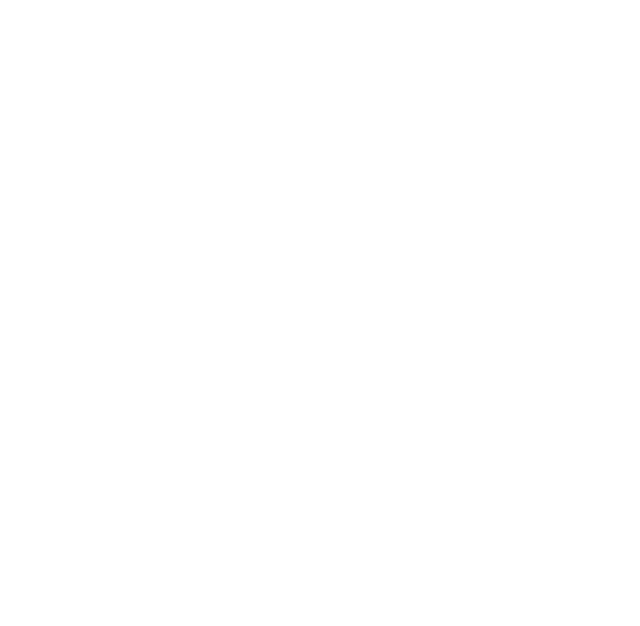
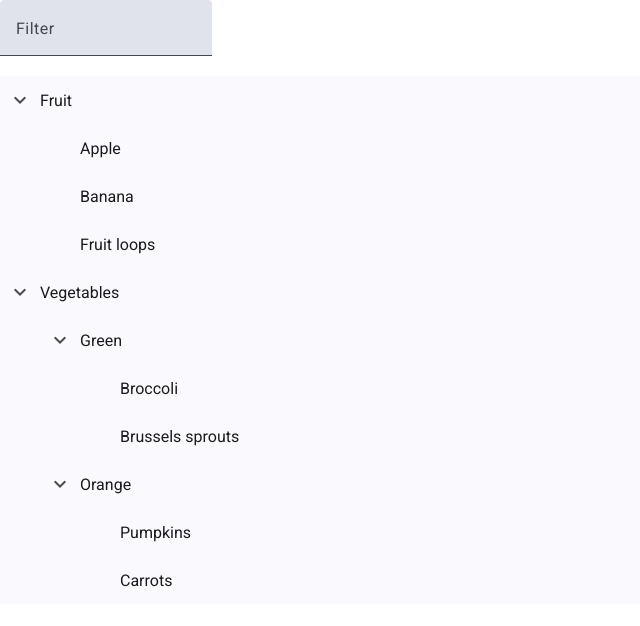
Before and after one commit to phamcong/angular19-d3, an Angular app: page /nested-tree in a window 1280 px wide. Before the commit this address led to /. Shown: the top 626 px of the page, without its empty margins (0-640 px from the left). Built offline with nearby package versions, Linux system fonts and the light colour scheme.

Commit message:
feat(nested-tree): add nested tree

```diff
--- a/angular.json
+++ b/angular.json
@@ -32,6 +32,7 @@
               }
             ],
             "styles": [
+              "@angular/material/prebuilt-themes/azure-blue.css",
               "src/styles.scss"
             ],
             "scripts": []
@@ -91,6 +92,7 @@
               }
             ],
             "styles": [
+              "@angular/material/prebuilt-themes/azure-blue.css",
               "src/styles.scss"
             ],
             "scripts": []
--- a/package.json
+++ b/package.json
@@ -11,10 +11,12 @@
   "private": true,
   "dependencies": {
     "@angular/animations": "^19.0.0",
+    "@angular/cdk": "^19.0.4",
     "@angular/common": "^19.0.0",
     "@angular/compiler": "^19.0.0",
     "@angular/core": "^19.0.0",
     "@angular/forms": "^19.0.0",
+    "@angular/material": "^19.0.4",
     "@angular/platform-browser": "^19.0.0",
     "@angular/platform-browser-dynamic": "^19.0.0",
     "@angular/router": "^19.0.0",
--- a/src/app/app.config.ts
+++ b/src/app/app.config.ts
@@ -2,7 +2,8 @@
 import { provideRouter } from '@angular/router';
 
 import { routes } from './app.routes';
+import { provideAnimationsAsync } from '@angular/platform-browser/animations/async';
 
 export const appConfig: ApplicationConfig = {
-  providers: [provideZoneChangeDetection({ eventCoalescing: true }), provideRouter(routes)]
+  providers: [provideZoneChangeDetection({ eventCoalescing: true }), provideRouter(routes), provideAnimationsAsync()]
 };
--- a/src/app/app.routes.ts
+++ b/src/app/app.routes.ts
@@ -1,9 +1,11 @@
 import { Routes } from '@angular/router';
 import { D3VizComponent } from './d3-visualization/d3-visualization.component';
 import { HomeComponent } from './home/home.component';
+import { NestedTreeComponent } from './nested-tree/nested-tree.component';
 
 export const routes: Routes = [
-  { path: '', redirectTo: 'home', pathMatch: 'full' },
+  { path: '', redirectTo: 'nested-tree', pathMatch: 'full' },
   { path: 'home', component: HomeComponent },
   { path: 'd3-viz', component: D3VizComponent },
+  { path: 'nested-tree', component: NestedTreeComponent },
 ];
--- /dev/null
+++ b/src/app/nested-tree/nested-tree.component.html
@@ -0,0 +1,26 @@
+<mat-form-field appearance="fill" class="w-full">
+  <mat-label>Filter</mat-label>
+  <input matInput (keyup)="filterChanged($event)" placeholder="Type to filter...">
+  <button *ngIf="filterValue" matSuffix mat-icon-button aria-label="Clear" (click)="clearFilter()">
+    <mat-icon>close</mat-icon>
+  </button>
+</mat-form-field>
+
+<mat-tree #tree [dataSource]="dataSource" [childrenAccessor]="childrenAccessor">
+  <!-- This is the tree node template for leaf nodes -->
+  <mat-tree-node *matTreeNodeDef="let node" matTreeNodePadding>
+    <!-- use a disabled button to provide padding for tree leaf -->
+    <button mat-icon-button disabled></button>
+    {{node.name}}
+  </mat-tree-node>
+  <!-- This is the tree node template for expandable nodes -->
+  <mat-tree-node *matTreeNodeDef="let node;when: hasChild" matTreeNodePadding matTreeNodeToggle
+    [cdkTreeNodeTypeaheadLabel]="node.name">
+    <button mat-icon-button matTreeNodeToggle [attr.aria-label]="'Toggle ' + node.name">
+      <mat-icon class="mat-icon-rtl-mirror">
+        {{tree.isExpanded(node) ? 'expand_more' : 'chevron_right'}}
+      </mat-icon>
+    </button>
+    {{node.name}}
+  </mat-tree-node>
+</mat-tree>
--- /dev/null
+++ b/src/app/nested-tree/nested-tree.component.scss
@@ -0,0 +1,26 @@
+.example-tree-invisible {
+    display: none;
+  }
+
+  .example-tree ul,
+  .example-tree li {
+    margin-top: 0;
+    margin-bottom: 0;
+    list-style-type: lower-greek;
+  }
+
+  /*
+   * This padding sets alignment of the nested nodes.
+   */
+  .example-tree .mat-nested-tree-node div[role=group] {
+    padding-left: 40px;
+  }
+
+  /*
+   * Padding for leaf nodes.
+   * Leaf nodes need to have padding so as to align with other non-leaf nodes
+   * under the same parent.
+   */
+  .example-tree div[role=group] > .mat-nested-tree-node {
+    padding-left: 40px;
+  }
--- /dev/null
+++ b/src/app/nested-tree/nested-tree.component.ts
@@ -0,0 +1,112 @@
+import { NgIf } from '@angular/common';
+import { ChangeDetectionStrategy, Component, ViewChild } from '@angular/core';
+import { MatButtonModule } from '@angular/material/button';
+import { MatFormFieldModule } from '@angular/material/form-field';
+import { MatIconModule } from '@angular/material/icon';
+import { MatInputModule } from '@angular/material/input';
+import { MatTree, MatTreeModule } from '@angular/material/tree';
+
+/**
+ * Food data with nested structure.
+ * Each node has a name and an optional list of children.
+ */
+interface FoodNode {
+  name: string;
+  children?: FoodNode[];
+  level?: number;
+}
+
+const TREE_DATA: FoodNode[] = [
+  {
+    name: 'Fruit',
+    children: [{ name: 'Apple' }, { name: 'Banana' }, { name: 'Fruit loops' }],
+  },
+  {
+    name: 'Vegetables',
+    children: [
+      {
+        name: 'Green',
+        children: [{ name: 'Broccoli' }, { name: 'Brussels sprouts' }],
+      },
+      {
+        name: 'Orange',
+        children: [{ name: 'Pumpkins' }, { name: 'Carrots' }],
+      },
+    ],
+  },
+];
+
+/**
+ * Filter tree data based on search text
+ * @param data Array of tree nodes to filter
+ * @param filterText Text to filter nodes by
+ * @returns Filtered tree data
+ */
+function filterTreeData(data: FoodNode[], filterText: string): FoodNode[] {
+  if (!filterText) {
+    return data;
+  }
+
+  return data.reduce<FoodNode[]>((filteredNodes, node) => {
+    const matchesFilter = node.name.toLowerCase().includes(filterText.toLowerCase());
+
+    if (node.children) {
+      const filteredChildren = filterTreeData(node.children, filterText);
+      if (matchesFilter || filteredChildren.length > 0) {
+        filteredNodes.push({
+          ...node,
+          children: filteredChildren
+        });
+      }
+    } else if (matchesFilter) {
+      filteredNodes.push(node);
+    }
+
+    return filteredNodes;
+  }, []);
+}
+
+
+/**
+ * @title Tree with flat nodes (childrenAccessor)
+ */
+@Component({
+  selector: 'app-nested-tree',
+  templateUrl: 'nested-tree.component.html',
+  styleUrls: ['nested-tree.component.scss'],
+  imports: [MatTreeModule, MatButtonModule, MatIconModule, MatFormFieldModule, MatInputModule, MatIconModule, MatButtonModule, NgIf],
+  changeDetection: ChangeDetectionStrategy.OnPush,
+})
+export class NestedTreeComponent {
+  @ViewChild('tree') tree!: MatTree<FoodNode>;
+
+  dataSource = TREE_DATA;
+
+  childrenAccessor = (node: FoodNode) => node.children ?? [];
+
+  hasChild = (_: number, node: FoodNode) => !!node.children && node.children.length > 0;
+
+  filterValue = '';
+
+  ngAfterViewInit() {
+    this.expandAll();
+  }
+
+  filterChanged(event: Event) {
+    const filterValue = (event.target as HTMLInputElement).value.trim().toLowerCase();
+    this.dataSource = filterTreeData(TREE_DATA, filterValue);
+    this.expandAll();
+  }
+
+  clearFilter() {
+    this.dataSource = TREE_DATA;
+  }
+
+  expandAll() {
+    // TODO: this.tree.expandAll();
+    // should be enough after this issue is fixed: https://github.com/angular/components/issues/29865
+    this.dataSource.forEach(node => {
+      this.tree.expandDescendants(node);
+    })
+  }
+}
--- a/src/index.html
+++ b/src/index.html
@@ -6,8 +6,10 @@
   <base href="/">
   <meta name="viewport" content="width=device-width, initial-scale=1">
   <link rel="icon" type="image/x-icon" href="favicon.ico">
+  <link href="https://fonts.googleapis.com/css2?family=Roboto:wght@300;400;500&display=swap" rel="stylesheet">
+  <link href="https://fonts.googleapis.com/icon?family=Material+Icons" rel="stylesheet">
 </head>
-<body>
+<body class="mat-typography">
   <app-root></app-root>
 </body>
 </html>
--- a/src/styles.scss
+++ b/src/styles.scss
@@ -1 +1,4 @@
 /* You can add global styles to this file, and also import other style files */
+
+html, body { height: 100%; }
+body { margin: 0; font-family: Roboto, "Helvetica Neue", sans-serif; }
```
Also changed, not shown: src/app/nested-tree/math.md (added, +5 -0 lines), 1 other file (tests, documents, lock files or other folders).
